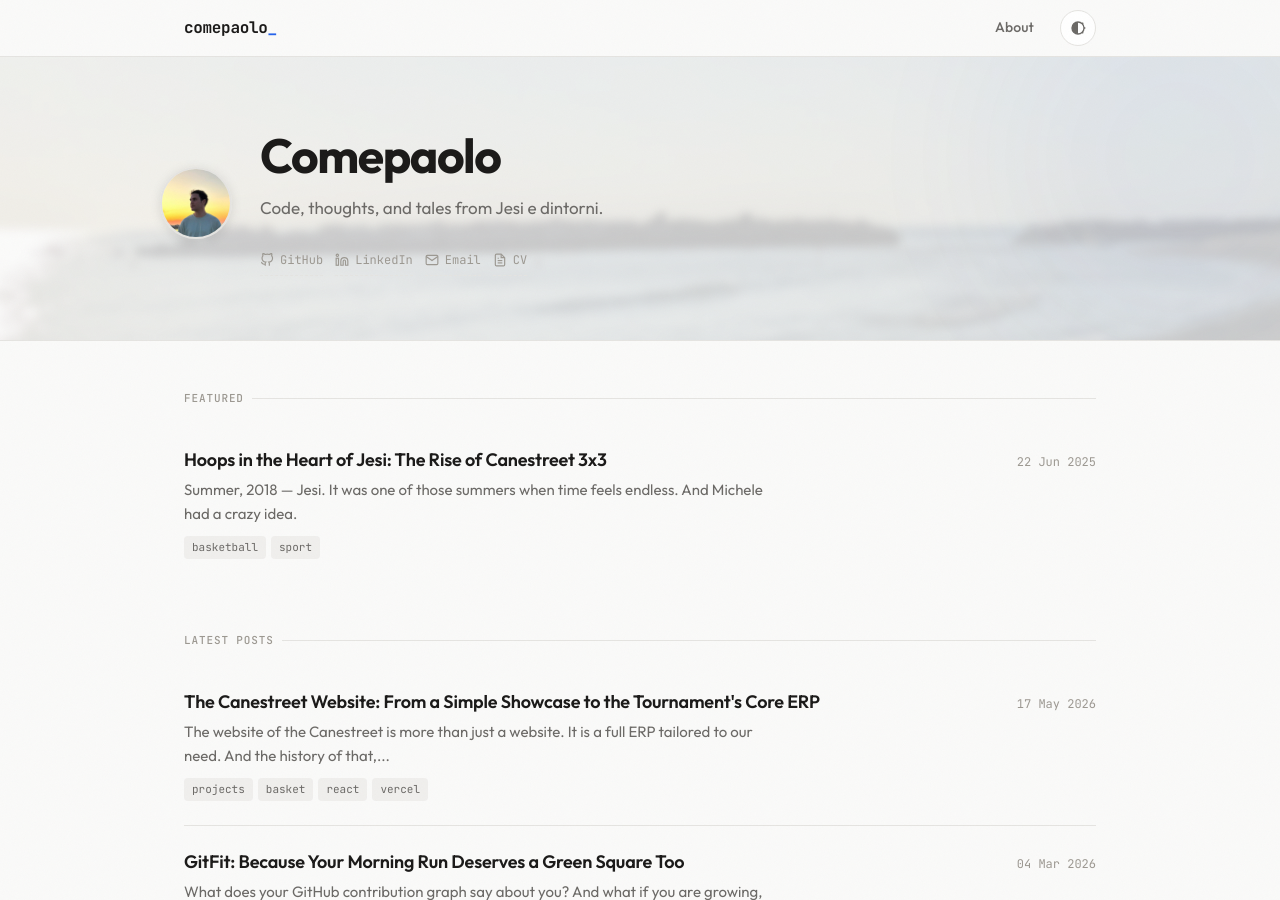
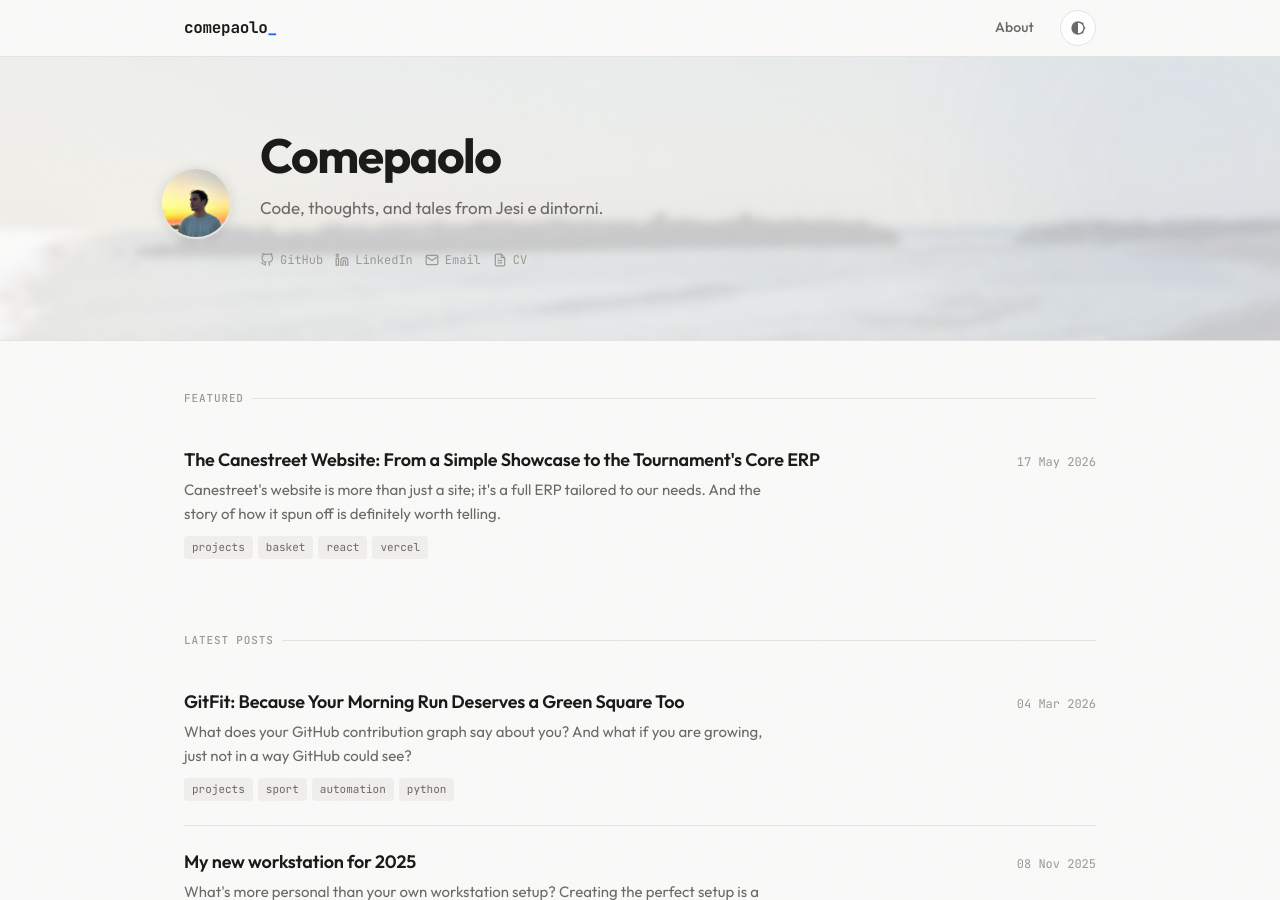
Before and after one commit to maldins46/comepaolo-blog-v2, a Jekyll site: the page built from index.html, in a window 1280 px wide and 900 px high. Built offline with Jekyll 4.4.1, drawn with Linux system fonts in a browser that asks for light colours; the list of posts is cut into pages by our own code.

Commit message:
fix: Featured post

```diff
--- a/_posts/2026-05-17-canestreet-website.md
+++ b/_posts/2026-05-17-canestreet-website.md
@@ -1,9 +1,10 @@
 ---
 title: "The Canestreet Website: From a Simple Showcase to the Tournament's Core ERP"
 date: 2026-05-17
-excerpt: "The website of the Canestreet is more than just a website. It is a full ERP tailored to our need. And the history of that, a spin-off it is worth to tell."
+excerpt: "Canestreet's website is more than just a site; it's a full ERP tailored to our needs. And the story of how it spun off is definitely worth telling."
 tags: [projects, basket, react, vercel]
 image: /assets/article_images/2026-05-07-canestreet-website/cover-image.jpg
+featured: true
 ---
 
 If you type [`canestreet.it`](http://canestreet.it) into your browser's search bar, you’ll land on a sleek, modern website. The subject is instantly clear: a summer basketball tournament. The splash screen greets you with action shots from the courts, and a quick glance reveals everything you’d expect from a sports hub: team registration, live results, official rules, and a curated "About" section.
```
Also changed, not shown: _posts/2025-06-22-canestreet-3x3.md (+0 -1 lines).
